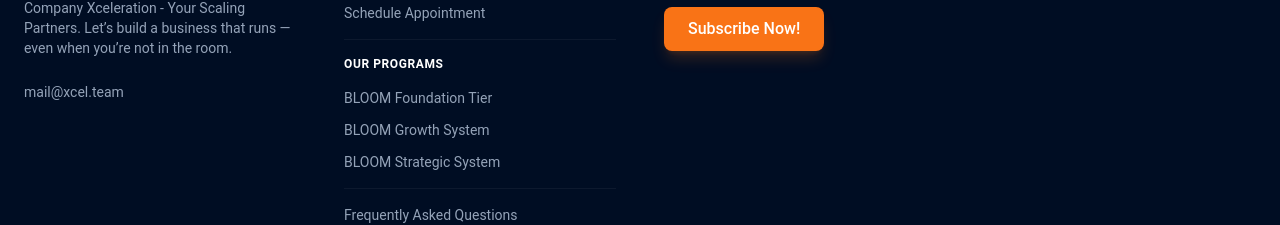
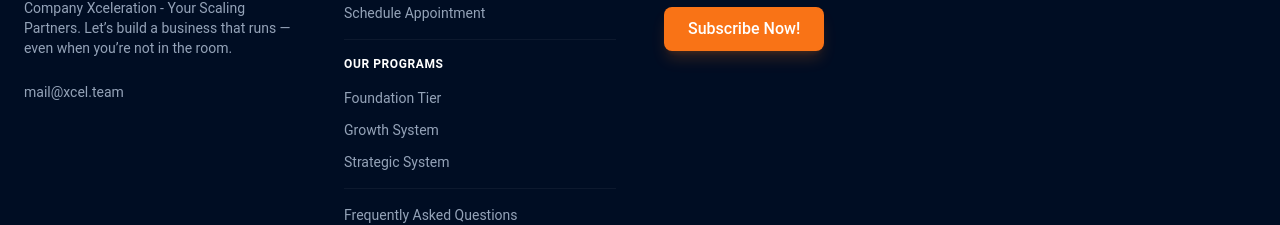
Before and after one commit to Mlcox2/company-xceleration, a React (Vite) app: page / in a window 1280 px wide. Shown: the part 4397-4622 px from the top of the page. Built offline with nearby package versions, Linux system fonts and the light colour scheme.

Commit message:
Remove 'Bloom' branding from Elevate and Footer, update Speakers email

```diff
--- a/src/components/Footer.tsx
+++ b/src/components/Footer.tsx
@@ -24,9 +24,9 @@
                             <a href="/booking" className="hover:text-primary transition-colors">Schedule Appointment</a>
                             <div className="h-px bg-white/5 my-1" />
                             <p className="font-bold text-white text-xs uppercase tracking-wider mb-1">Our Programs</p>
-                            <a href="/elevate#foundation" className="hover:text-primary transition-colors">BLOOM Foundation Tier</a>
-                            <a href="/elevate#growth" className="hover:text-primary transition-colors">BLOOM Growth System</a>
-                            <a href="/elevate#systems" className="hover:text-primary transition-colors">BLOOM Strategic System</a>
+                            <a href="/elevate#foundation" className="hover:text-primary transition-colors">Foundation Tier</a>
+                            <a href="/elevate#growth" className="hover:text-primary transition-colors">Growth System</a>
+                            <a href="/elevate#systems" className="hover:text-primary transition-colors">Strategic System</a>
                             <div className="h-px bg-white/5 my-1" />
                             <a href="/faq" className="hover:text-primary transition-colors">Frequently Asked Questions</a>
                         </div>
--- a/src/pages/Elevate.tsx
+++ b/src/pages/Elevate.tsx
@@ -184,7 +184,7 @@
                         <div className="grid md:grid-cols-3 gap-8 max-w-6xl mx-auto">
                             <PricingTier
                                 id="foundation"
-                                name="BLOOM Foundation Tier"
+                                name="Foundation Tier"
                                 price="$499/mo"
                                 target="Professionals starting out or seeking a strong base."
                                 link="https://buy.stripe.com/6oUeVf63ScSn19WghTaMU02"
@@ -197,7 +197,7 @@
                             />
                             <PricingTier
                                 id="growth"
-                                name="BLOOM Growth System"
+                                name="Growth System"
                                 price="$1,499/mo"
                                 popular={true}
                                 target="Established practices ready to scale and refine operations."
@@ -212,7 +212,7 @@
                             />
                             <PricingTier
                                 id="systems"
-                                name="BLOOM Growth System"
+                                name="Strategic System"
                                 price="$2,999/mo"
                                 note={`$8,999 Engagement Fee (One-time via ACH)\nMonthly Subscription starts after 90 days`}
                                 target="Advanced practices aiming for long-term strategic success."
--- a/src/pages/SpeakersPage.tsx
+++ b/src/pages/SpeakersPage.tsx
@@ -9,7 +9,7 @@
 export const SpeakersPage = () => {
     const handleBooking = (name?: string) => {
         const subject = name ? `Speaker Booking Request: ${name}` : 'General Speaker Booking Request';
-        window.location.href = `mailto:matthew@xcelteam.com?subject=${encodeURIComponent(subject)}`;
+        window.location.href = `mailto:matthew@xcel.team?subject=${encodeURIComponent(subject)}`;
     };
 
     return (
```
